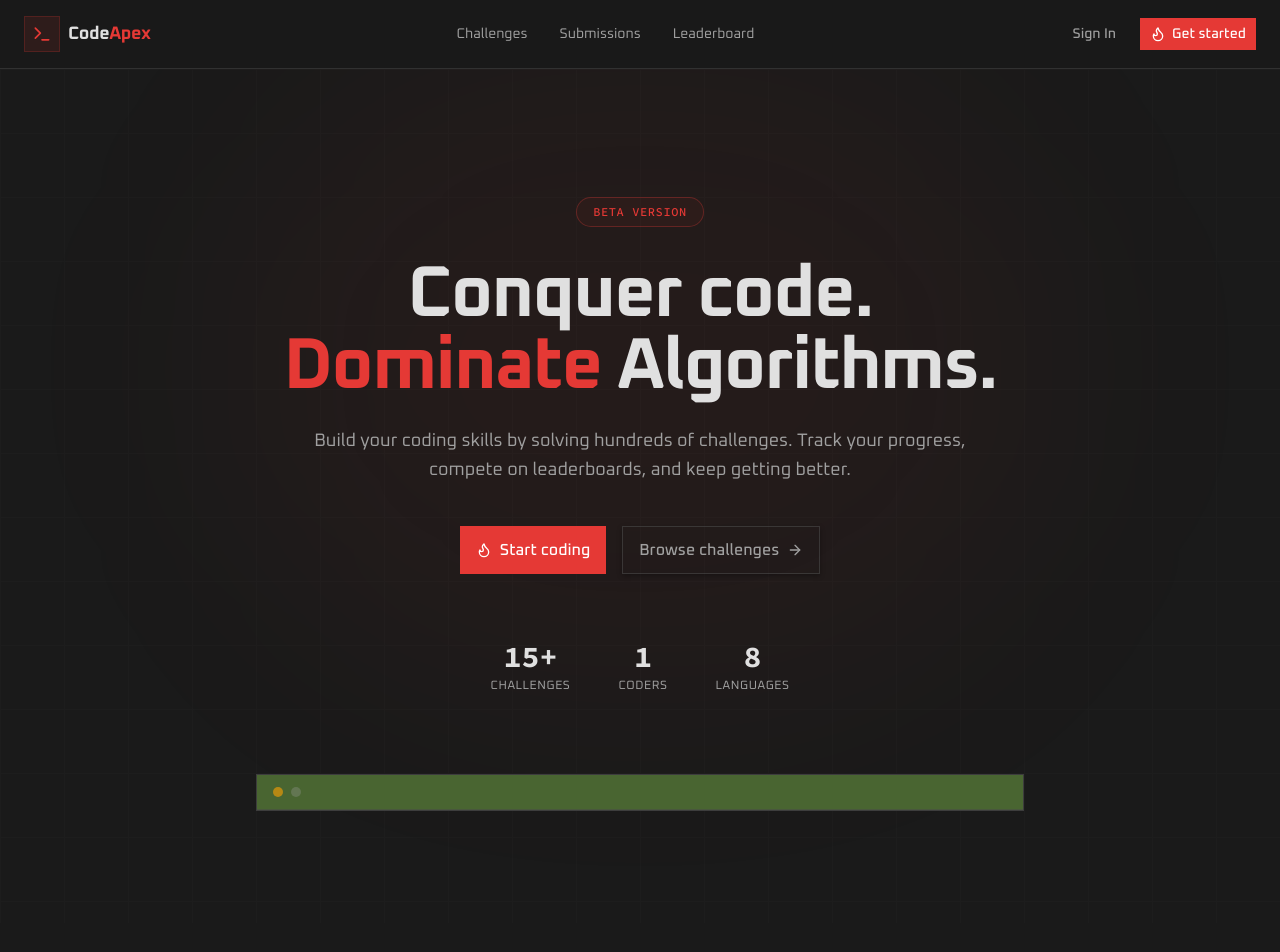
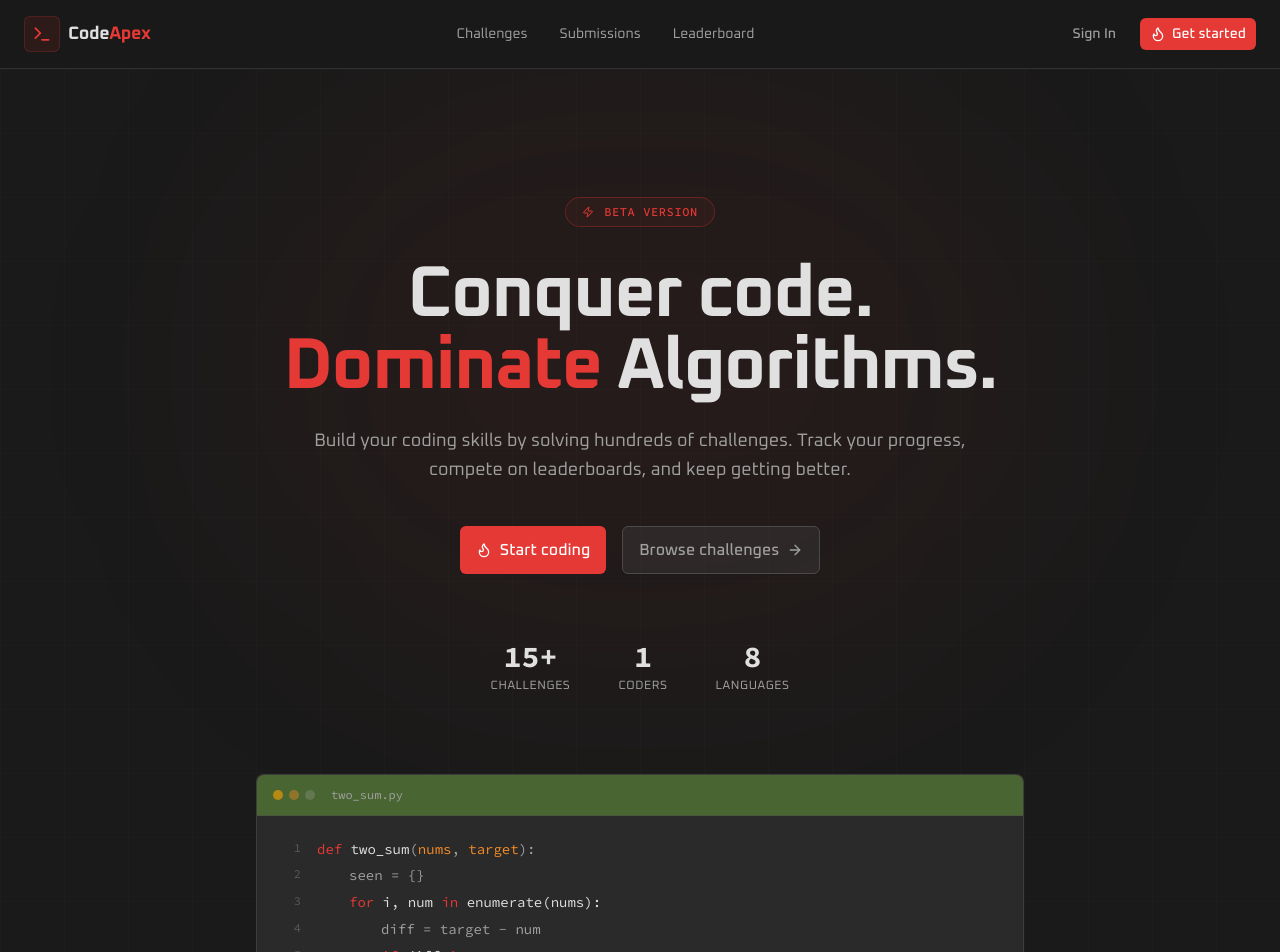
Before and after one commit to xndadelin/codeapex, a Next.js app: page / in a window 1280 px wide. Shown: the top 952 px of the page. Before the commit the page ends 923 px from the top, so only its background shows below. Built offline with nearby package versions, Linux system fonts and the light colour scheme.

Commit message:
Extend hero section with a terminal.

```diff
--- a/components/hero-section.tsx
+++ b/components/hero-section.tsx
@@ -1,10 +1,28 @@
 import { Badge } from "@/components/ui/badge";
 import { Button } from "./ui/button";
 import Link from "next/link"
-import { ArrowRight, Flame } from "lucide-react";
+import { ArrowRight, Code, Flame, Zap } from "lucide-react";
+
+function CodeLine({
+    lineNum,
+    children
+}: {
+    lineNum: number;
+    children: React.ReactNode
+}) {
+    return (
+        <div className="flex items-start gap-4 py-0.5 hover:bg-secondary/30 px-1 -mx-1 rounded-sm transition-colors">
+            <span className="text-muted-foreground/40 select-none w-6 text-right shrink-0 text-xs leading-relaxed">
+                {lineNum}
+            </span>
+            <span className="flex-1">
+                {children}
+            </span>
+        </div>
+    )
+}
 
 export function HeroSection() {
-
     const stats = [
         { label: 'Challenges', value: "15+" },
         { label: 'Coders', value: "1" },
@@ -33,6 +51,7 @@ export function HeroSection() {
                         variant="outline"
                         className="mb-8 border-primary/30 bg-primary/5 text-primary px-4 py-1.5 text-xs font-mono tracking-wider uppercase"
                     >
+                        <Zap className="w-3 h-3 mr-1.5" />
                         Beta version
                     </Badge>
 
@@ -90,8 +109,50 @@ export function HeroSection() {
                     <div className="mt-20 w-full max-w-3xl">
                         <div className="rounded-lg border border-border/60 bg-card overflow-hidden doom-border-glow">
                             <div className="flex items-center gap-2 px-4 py-3 bg-secondary/50 border-b border-border/50">
-                                <div className="w-2.5 h-2.5 rounded-full bg-destructive/60" />
-                                <div className="w-2.5 h-2.5 rounded-full bg-muted-foreground/30" />
+                                <div className="flex gap-1.5">
+                                    <div className="w-2.5 h-2.5 rounded-full bg-destructive/60" />
+                                    <div className="w-2.5 h-2.5 rounded-full bg-doom-lava/40" />
+                                    <div className="w-2.5 h-2.5 rounded-full bg-muted-foreground/30" />
+                                </div>
+                                <span className="text-xs text-muted-foreground font-mono ml-2">
+                                    two_sum.py
+                                </span>
+                            </div>
+                            <div className="p-5 font-mono text-sm leading-relaxed text-left overflow-x-auto">
+                                <CodeLine lineNum={1}>
+                                    <span className="text-primary">def</span>{" "}
+                                    <span className="text-foreground">two_sum</span>
+                                    <span className="text-muted-foreground">(</span>
+                                    <span className="text-doom-lava">nums</span>
+                                    <span className="text-muted-foreground">,</span>{" "}
+                                    <span className="text-doom-lava">target</span>
+                                    <span className="text-muted-foreground">):</span>
+                                </CodeLine>
+                                <CodeLine lineNum={2}>
+                                    <span className="text-muted-foreground pl-8">{"seen = {}"}</span>
+                                </CodeLine>
+                                <CodeLine lineNum={3}>
+                                    <span className="text-primary pl-8">for</span>{" "}
+                                    <span className="text-foreground">i, num</span>{" "}
+                                    <span className="text-primary">in</span>{" "}
+                                    <span className="text-foreground">enumerate(nums):</span>
+                                </CodeLine>
+                                <CodeLine lineNum={4}>
+                                    <span className="text-muted-foreground pl-16">{"diff = target - num"}</span>
+                                </CodeLine>
+                                <CodeLine lineNum={5}>
+                                    <span className="text-primary pl-16">if</span>{" "}
+                                    <span className="text-foreground">diff</span>{" "}
+                                    <span className="text-primary">in</span>{" "}
+                                    <span className="text-foreground">seen:</span>
+                                </CodeLine>
+                                <CodeLine lineNum={6}>
+                                    <span className="text-primary pl-24">return</span>{" "}
+                                    <span className="text-muted-foreground">{"[seen[diff], i]"}</span>
+                                </CodeLine>
+                                <CodeLine lineNum={7}>
+                                    <span className="text-muted-foreground pl-16">{"seen[num] = i"}</span>
+                                </CodeLine>
                             </div>
                         </div>
                     </div>
--- a/styles/globals.css
+++ b/styles/globals.css
@@ -1,40 +1,42 @@
 @import "tailwindcss";
 
+@custom-variant dark (&:is(.dark *));
+
 :root {
-  --font-sans: var(--font-sans), "Oxanium", sans-serif;
-  --font-mono: var(--font-mono), "Source Code Pro", monospace;
-  --background: #cccccc;
-  --foreground: #1f1f1f;
-  --card: #b0b0b0;
-  --card-foreground: #1f1f1f;
-  --popover: #b0b0b0;
-  --popover-foreground: #1f1f1f;
-  --primary: #b71c1c;
-  --primary-foreground: #ffffff;
-  --secondary: #556b2f;
-  --secondary-foreground: #ffffff;
-  --muted: #b8b8b8;
-  --muted-foreground: #4a4a4a;
-  --accent: #4682b4;
-  --accent-foreground: #ffffff;
-  --destructive: #ff6f00;
-  --destructive-foreground: #000000;
-  --border: #505050;
-  --input: #505050;
-  --ring: #b71c1c;
-  --chart-1: #b71c1c;
-  --chart-2: #556b2f;
-  --chart-3: #4682b4;
-  --chart-4: #ff6f00;
-  --chart-5: #8d6e63;
-  --sidebar: #b0b0b0;
-  --sidebar-foreground: #1f1f1f;
-  --sidebar-primary: #b71c1c;
-  --sidebar-primary-foreground: #ffffff;
-  --sidebar-accent: #4682b4;
-  --sidebar-accent-foreground: #ffffff;
-  --sidebar-border: #505050;
-  --sidebar-ring: #b71c1c;
+  --font-sans: "Oxanium", sans-serif;
+  --font-mono: "Source Code Pro", monospace;
+  --background: oklch(0.8452 0 0);
+  --foreground: oklch(0.2393 0 0);
+  --card: oklch(0.7572 0 0);
+  --card-foreground: oklch(0.2393 0 0);
+  --popover: oklch(0.7572 0 0);
+  --popover-foreground: oklch(0.2393 0 0);
+  --primary: oklch(0.5016 0.1887 27.4816);
+  --primary-foreground: oklch(1.0000 0 0);
+  --secondary: oklch(0.4955 0.0896 126.1858);
+  --secondary-foreground: oklch(1.0000 0 0);
+  --muted: oklch(0.7826 0 0);
+  --muted-foreground: oklch(0.4091 0 0);
+  --accent: oklch(0.5880 0.0993 245.7394);
+  --accent-foreground: oklch(1.0000 0 0);
+  --destructive: oklch(0.7076 0.1975 46.4558);
+  --destructive-foreground: oklch(0 0 0);
+  --border: oklch(0.4313 0 0);
+  --input: oklch(0.4313 0 0);
+  --ring: oklch(0.5016 0.1887 27.4816);
+  --chart-1: oklch(0.5016 0.1887 27.4816);
+  --chart-2: oklch(0.4955 0.0896 126.1858);
+  --chart-3: oklch(0.5880 0.0993 245.7394);
+  --chart-4: oklch(0.7076 0.1975 46.4558);
+  --chart-5: oklch(0.5656 0.0431 40.4319);
+  --sidebar: oklch(0.7572 0 0);
+  --sidebar-foreground: oklch(0.2393 0 0);
+  --sidebar-primary: oklch(0.5016 0.1887 27.4816);
+  --sidebar-primary-foreground: oklch(1.0000 0 0);
+  --sidebar-accent: oklch(0.5880 0.0993 245.7394);
+  --sidebar-accent-foreground: oklch(1.0000 0 0);
+  --sidebar-border: oklch(0.4313 0 0);
+  --sidebar-ring: oklch(0.5016 0.1887 27.4816);
   --font-sans: "Oxanium", sans-serif;
   --font-serif: ui-serif, Georgia, Cambria, "Times New Roman", Times, serif;
   --font-mono: "Source Code Pro", monospace;
@@ -55,43 +57,51 @@
   --shadow-2xl: 0px 2px 4px 0px hsl(0 0% 0% / 1.00);
   --tracking-normal: 0em;
   --spacing: 0.25rem;
+  --shadow-offset-x: 0px;
+  --shadow-offset-y: 2px;
+  --letter-spacing: 0em;
+  --doom-ember: hsl(15 80% 50%);
+  --doom-hellfire: hsl(0 85% 45%);
+  --doom-lava: hsl(30 90% 55%);
+  --doom-ash: hsl(0 0% 25%);
+  --doom-void: hsl(0 0% 5%);
 }
 
 .dark {
-  --font-sans: var(--font-sans), "Oxanium", sans-serif;
-  --font-mono: var(--font-mono), "Source Code Pro", monospace;
-  --background: #1a1a1a;
-  --foreground: #e0e0e0;
-  --card: #2a2a2a;
-  --card-foreground: #e0e0e0;
-  --popover: #2a2a2a;
-  --popover-foreground: #e0e0e0;
-  --primary: #e53935;
-  --primary-foreground: #ffffff;
-  --secondary: #689f38;
-  --secondary-foreground: #000000;
-  --muted: #252525;
-  --muted-foreground: #a0a0a0;
-  --accent: #64b5f6;
-  --accent-foreground: #000000;
-  --destructive: #ffa000;
-  --destructive-foreground: #000000;
-  --border: #4a4a4a;
-  --input: #4a4a4a;
-  --ring: #e53935;
-  --chart-1: #e53935;
-  --chart-2: #689f38;
-  --chart-3: #64b5f6;
-  --chart-4: #ffa000;
-  --chart-5: #a1887f;
-  --sidebar: #141414;
-  --sidebar-foreground: #e0e0e0;
-  --sidebar-primary: #e53935;
-  --sidebar-primary-foreground: #ffffff;
-  --sidebar-accent: #64b5f6;
-  --sidebar-accent-foreground: #000000;
-  --sidebar-border: #4a4a4a;
-  --sidebar-ring: #e53935;
+  --font-sans: "Oxanium", sans-serif;
+  --font-mono: "Source Code Pro", monospace;
+  --background: oklch(0.2178 0 0);
+  --foreground: oklch(0.9067 0 0);
+  --card: oklch(0.2850 0 0);
+  --card-foreground: oklch(0.9067 0 0);
+  --popover: oklch(0.2850 0 0);
+  --popover-foreground: oklch(0.9067 0 0);
+  --primary: oklch(0.6083 0.2090 27.0276);
+  --primary-foreground: oklch(1.0000 0 0);
+  --secondary: oklch(0.6423 0.1467 133.0145);
+  --secondary-foreground: oklch(0 0 0);
+  --muted: oklch(0.2645 0 0);
+  --muted-foreground: oklch(0.7058 0 0);
+  --accent: oklch(0.7482 0.1235 244.7492);
+  --accent-foreground: oklch(0 0 0);
+  --destructive: oklch(0.7839 0.1719 68.0943);
+  --destructive-foreground: oklch(0 0 0);
+  --border: oklch(0.4091 0 0);
+  --input: oklch(0.4091 0 0);
+  --ring: oklch(0.6083 0.2090 27.0276);
+  --chart-1: oklch(0.6083 0.2090 27.0276);
+  --chart-2: oklch(0.6423 0.1467 133.0145);
+  --chart-3: oklch(0.7482 0.1235 244.7492);
+  --chart-4: oklch(0.7839 0.1719 68.0943);
+  --chart-5: oklch(0.6471 0.0334 40.7963);
+  --sidebar: oklch(0.1913 0 0);
+  --sidebar-foreground: oklch(0.9067 0 0);
+  --sidebar-primary: oklch(0.6083 0.2090 27.0276);
+  --sidebar-primary-foreground: oklch(1.0000 0 0);
+  --sidebar-accent: oklch(0.7482 0.1235 244.7492);
+  --sidebar-accent-foreground: oklch(0 0 0);
+  --sidebar-border: oklch(0.4091 0 0);
+  --sidebar-ring: oklch(0.6083 0.2090 27.0276);
   --font-sans: "Oxanium", sans-serif;
   --font-serif: ui-serif, Georgia, Cambria, "Times New Roman", Times, serif;
   --font-mono: "Source Code Pro", monospace;
@@ -110,6 +120,15 @@
   --shadow-lg: 0px 2px 5px 0px hsl(0 0% 0% / 0.60), 0px 4px 6px -1px hsl(0 0% 0% / 0.60);
   --shadow-xl: 0px 2px 5px 0px hsl(0 0% 0% / 0.60), 0px 8px 10px -1px hsl(0 0% 0% / 0.60);
   --shadow-2xl: 0px 2px 5px 0px hsl(0 0% 0% / 1.50);
+  --shadow-offset-x: 0px;
+  --shadow-offset-y: 2px;
+  --letter-spacing: 0em;
+  --spacing: 0.25rem;
+  --doom-ember: hsl(15 80% 50%);
+  --doom-hellfire: hsl(0 85% 45%);
+  --doom-lava: hsl(30 90% 55%);
+  --doom-ash: hsl(0 0% 25%);
+  --doom-void: hsl(0 0% 5%);
 }
 
 @theme inline {
@@ -145,22 +164,39 @@
   --color-sidebar-accent-foreground: var(--sidebar-accent-foreground);
   --color-sidebar-border: var(--sidebar-border);
   --color-sidebar-ring: var(--sidebar-ring);
+  --color-doom-ember: var(--doom-ember);
+  --color-doom-hellfire: var(--doom-hellfire);
+  --color-doom-lava: var(--doom-lava);
+  --color-doom-ash: var(--doom-ash);
+  --color-doom-void: var(--doom-void);
+  --animate-accordion-down: accordion-down 0.2s ease-out;
+  --animate-accordion-up: accordion-up 0.2s ease-out;
+  --animate-pulse-glow: pulse-glow 3s ease-in-out infinite;
+  --animate-flicker: flicker 4s ease-in-out infinite;
+}
 
-  --font-sans: var(--font-sans);
-  --font-mono: var(--font-mono);
-  --font-serif: var(--font-serif);
+@keyframes accordion-down {
+  from { height: 0; }
+  to { height: var(--radix-accordion-content-height); }
+}
 
-  --radius-sm: calc(var(--radius) - 4px);
-  --radius-md: calc(var(--radius) - 2px);
-  --radius-lg: var(--radius);
-  --radius-xl: calc(var(--radius) + 4px);
+@keyframes accordion-up {
+  from { height: var(--radix-accordion-content-height); }
+  to { height: 0; }
+}
 
-  --shadow-2xs: var(--shadow-2xs);
-  --shadow-xs: var(--shadow-xs);
-  --shadow-sm: var(--shadow-sm);
-  --shadow: var(--shadow);
-  --shadow-md: var(--shadow-md);
-  --shadow-lg: var(--shadow-lg);
-  --shadow-xl: var(--shadow-xl);
-  --shadow-2xl: var(--shadow-2xl);
+@keyframes pulse-glow {
+  0%, 100% { opacity: 0.4; }
+  50% { opacity: 1; }
 }
+
+@keyframes flicker {
+  0%, 100% { opacity: 1; }
+  50% { opacity: 0.85; }
+}
+
+@layer base {
+  body {
+    letter-spacing: var(--tracking-normal);
+  }
+}
```
